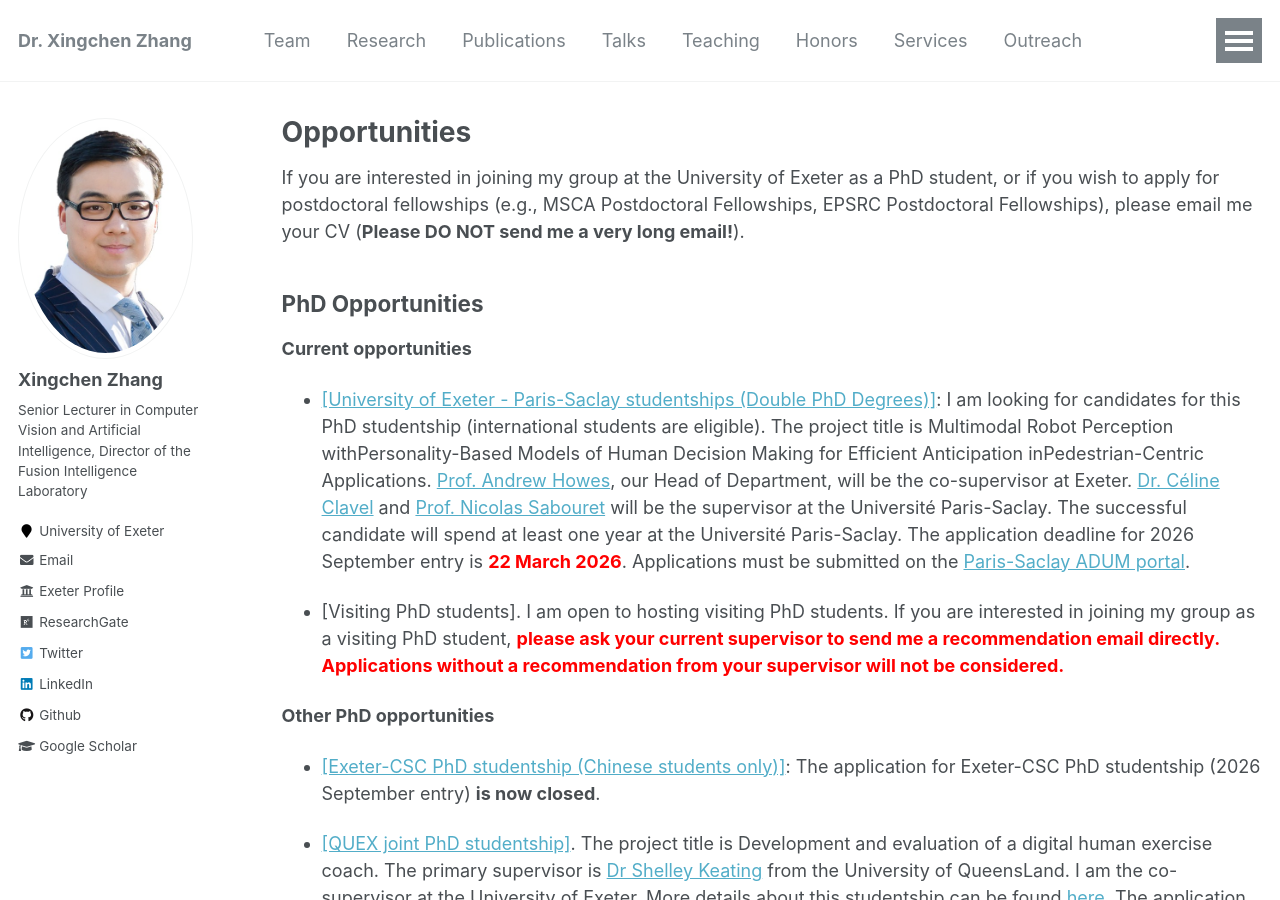
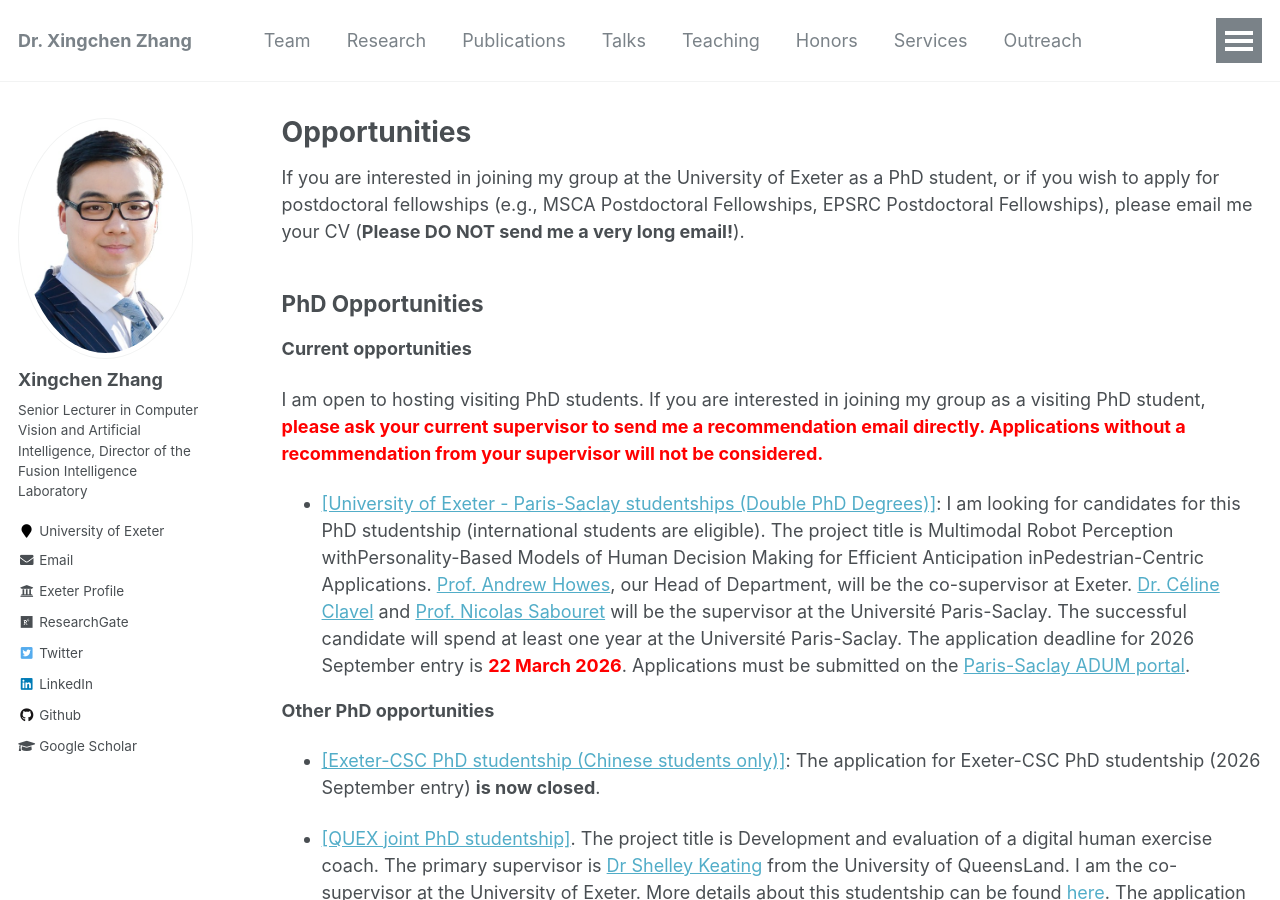
Before and after one commit to xingchenzhang/xingchenzhang.github.io, a Jekyll site: the page built from _pages/opportunities.md, in a window 1280 px wide and 900 px high. Built offline with Jekyll 4.4.1, drawn with Linux system fonts in a browser that asks for light colours.

Commit message:
update bio and workshop website

```diff
--- a/_pages/opportunities.md
+++ b/_pages/opportunities.md
@@ -13,10 +13,11 @@ PhD Opportunities
 
 **Current opportunities**
 
+I am open to hosting visiting PhD students. If you are interested in joining my group as a visiting PhD student, **<span style="color: red;">please ask your current supervisor to send me a recommendation email directly. Applications without a recommendation from your supervisor will not be considered. </span>**
 
 - [[University of Exeter - Paris-Saclay studentships (Double PhD Degrees)]](https://www.exeter.ac.uk/study/pg-research/funding/phdfunding/paris-saclay/): I am looking for candidates for this PhD studentship (international students are eligible). The project title is Multimodal Robot Perception withPersonality-Based Models of Human Decision Making for Efficient Anticipation inPedestrian-Centric Applications. [Prof. Andrew Howes](https://experts.exeter.ac.uk/41016-andrew-howes), our Head of Department, will be the co-supervisor at Exeter. [Dr. Céline Clavel](https://clavelcel.wixsite.com/monsite) and [Prof. Nicolas Sabouret](https://perso.limsi.fr/sabouret/) will be the supervisor at the Université Paris-Saclay. The successful candidate will spend at least one year at the Université Paris-Saclay. The application deadline for 2026 September entry is **<span style="color: red;"> 22 March 2026</span>**. Applications must be submitted on the [Paris-Saclay ADUM portal](https://adum.fr/as/ed/voirproposition.pl?site=PSaclay&matricule_prop=70347&langue=en).
 
-- [Visiting PhD students]. I am open to hosting visiting PhD students. If you are interested in joining my group as a visiting PhD student, **<span style="color: red;">please ask your current supervisor to send me a recommendation email directly. Applications without a recommendation from your supervisor will not be considered. </span>**
+
 
 
 **Other PhD opportunities**
```
Also changed, not shown: _pages/about.md (+0 -2 lines).
